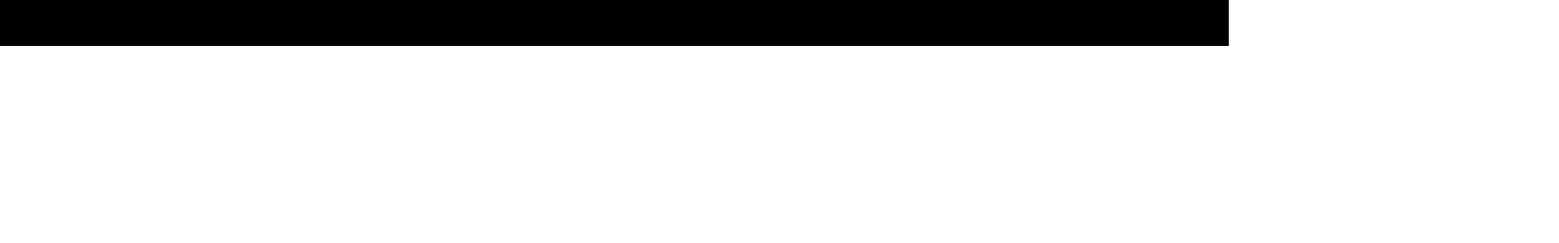
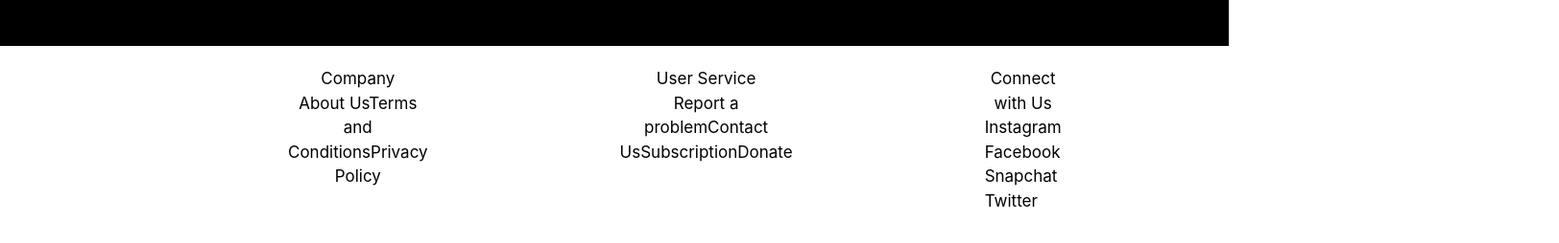
Before and after one commit to CS196Illinois/FA24-Group29, a React (Create React App) app in the folder Project/frontend/: page /aboutus in a window 1280 px wide. Shown: the part 948-1202 px from the top of the page at 96% size, 1624 px wide, since content can reach past the window. Before the commit the page ends 996 px from the top, so only its background shows below. Built offline with nearby package versions, Linux system fonts and the light colour scheme.

Commit message:
started bottom nav bar

```diff
--- a/Project/frontend/src/App.js
+++ b/Project/frontend/src/App.js
@@ -4,6 +4,7 @@
 import {BrowserRouter as Router, Route, Routes} from 'react-router-dom';
 import AboutUsComponent from './components/AboutUsComponent';
 import InputInfoComponent from './components/InputInfoComponent';
+import BottomNavBarComponent from './components/BottomNavBarComponent';
 
 function App() {
   return (
@@ -16,6 +17,7 @@
             <Route path='/aboutus' element={<AboutUsComponent />}/>
             <Route path='/inputinfo' element={<InputInfoComponent />}/>
           </Routes>
+          <BottomNavBarComponent />
         </Router>
       </body>
 
--- /dev/null
+++ b/Project/frontend/src/components/BottomNavBarComponent.js
@@ -0,0 +1,46 @@
+import React from 'react';
+import "./bottomnavbar.css";
+import logoImg from './img/MusicLogo.jpg'
+
+const BottomNavBarComponent = () => {
+    return (
+        <div className = "bottomnavbar">
+            <div className = "text">
+                <div className = "column1">
+                    <h1>Company</h1>
+                    <p1>About Us</p1>
+                    <p2>Terms and Conditions</p2>
+                    <p3>Privacy Policy</p3>
+                </div>
+                <div className = "column2">
+                    <h1>User Service</h1>
+                    <p1>Report a problem</p1>
+                    <p2>Contact Us</p2>
+                    <p3>Subscription</p3>
+                    <p4>Donate</p4>
+                </div>
+                <div className = "column3">
+                    <h1>Connect with Us</h1>
+                    <p1 className = "flex">
+                        Instagram
+                        <img></img>
+                    </p1>
+                    <p2 className = "flex">
+                        Facebook
+                        <img></img>
+                    </p2>
+                    <p3 className = "flex">
+                        Snapchat
+                        <img></img>
+                        </p3>
+                    <p4 className = "flex">
+                        Twitter
+                        <img></img>
+                        </p4>
+                </div>
+            </div>
+        </div>
+    )
+}
+
+export default BottomNavBarComponent;
--- /dev/null
+++ b/Project/frontend/src/components/bottomnavbar.css
@@ -0,0 +1,22 @@
+.bottomnavbar {
+    height: 400px;
+    background-color: white;
+    display: flex;
+    color: black;
+}
+.text {
+    color: black;
+    display: flex;
+
+}
+.column1 {
+    margin-left: 200px;
+    margin-right: 200px;
+}
+.column2 {
+    margin-right: 200px;
+
+}
+.column3 {
+
+}
```
